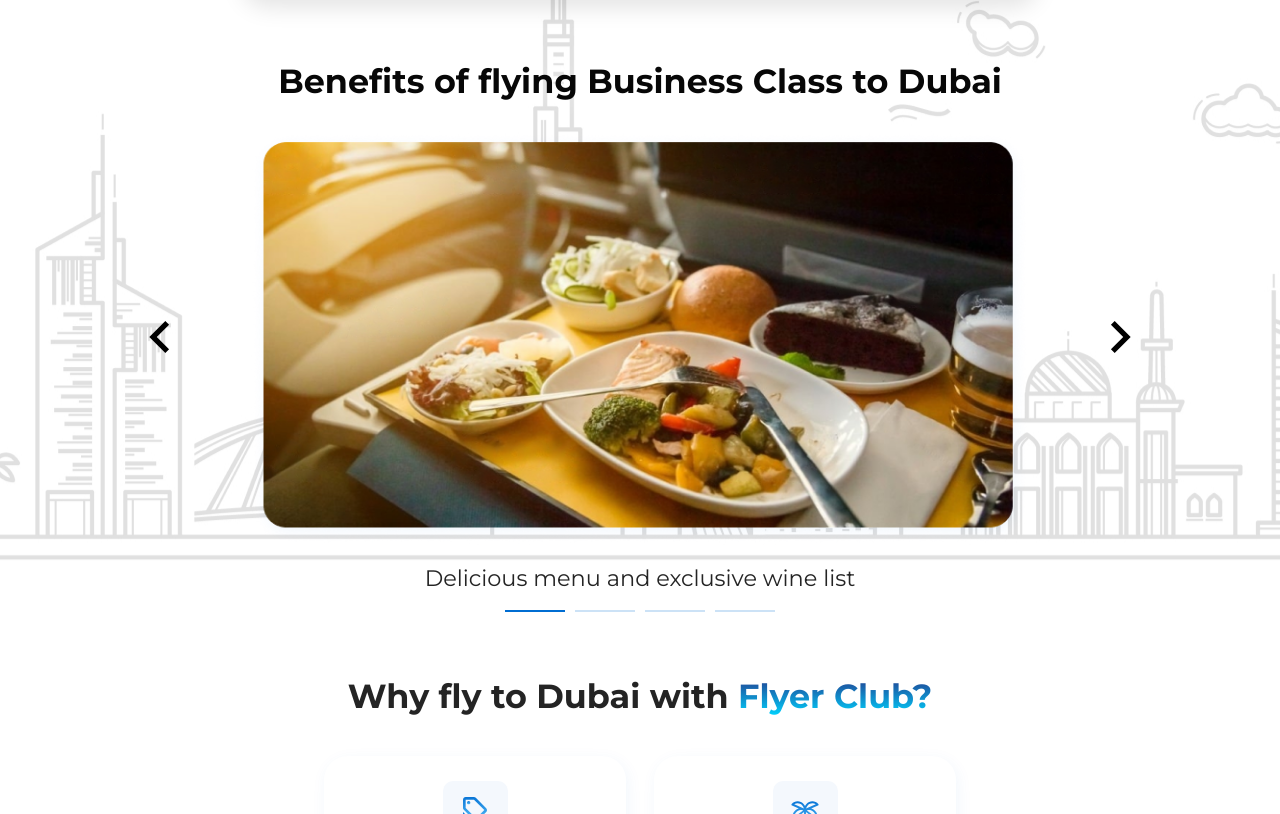
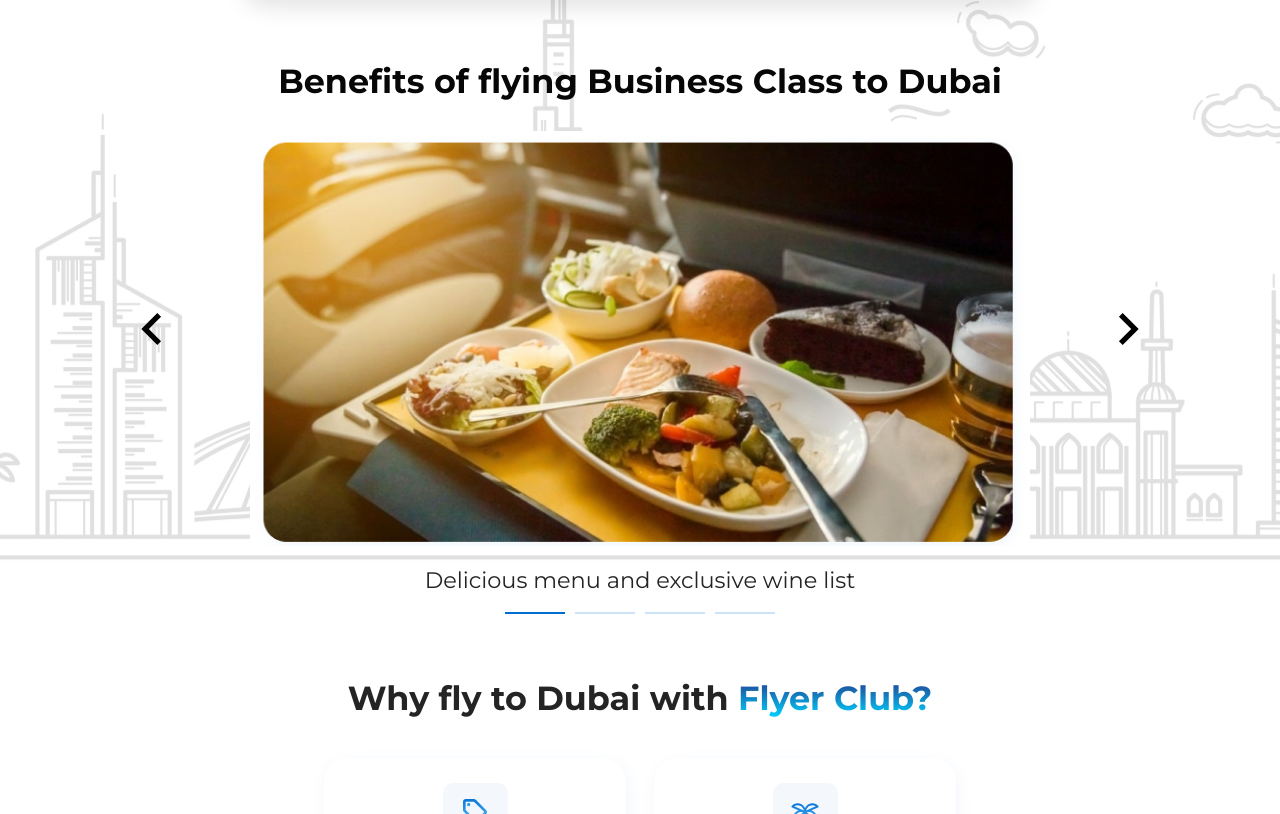
Before and after one commit to Zakhozhij/flights, a website built with webpack: page src/index.html in a window 1280 px wide. Shown: the part 747-1561 px from the top of the page. Built offline with nearby package versions, Linux system fonts and the light colour scheme.

Commit message:
Flights 3

```diff
--- a/src/css/slider.css
+++ b/src/css/slider.css
@@ -29,17 +29,16 @@
 	width: 100%;
 }
 .slider_slides_block {
+	position: relative;
 	display: flex;
-	flex-direction: row;
+	flex-direction: column;
 	align-items: center;
-	justify-content: space-between;
 	padding: 0px;
-	width:80%;
-
+	width: 100%;
 }
 
 .slider_slides_image {
-	max-width:780px;
+	max-width: 780px;
 
 	width: 100%;
 	max-height: 415px;
@@ -48,18 +47,27 @@
 
 .offer__slide {
 	display: flex;
-    justify-content: center;
-
+	justify-content: center;
 }
-.offer__slider-wrapper{
+.offer__slider-wrapper {
 	width: 100%;
 }
 
-.slider_slides_prev_arrow {
+.swiper-button{
+	position: absolute;
+	display: flex;
+	top:41%;
+	transform: translateY(-50%);
+	z-index: 1;
+}
+
+.swiper-button-prev {
+	left:0;
 	padding: 0;
 	cursor: pointer;
 }
-.slider_slides_next_arrow {
+.swiper-button-next {
+	right:0;
 	padding: 0;
 	cursor: pointer;
 }
@@ -68,6 +76,7 @@
 	font-weight: 400;
 	font-size: 24px;
 	color: #242424;
+
 }
 .slider_points {
 	display: flex;
@@ -86,24 +95,65 @@
 .slider_points_item_active {
 	background: #006dd2;
 }
-@media (max-width: 768px) {
-	.slider_slides {
-		gap: 9px;
-	}
+.swiper {
+	width: 100%;
+	height: 100%;
+	max-width: 780px;
+	max-height: 415px;
 }
 
+.swiper-slide {
+	text-align: center;
+	font-size: 18px;
+	background: #fff;
+	display: flex;
+	justify-content: center;
+	align-items: center;
+}
+
+.swiper-slide img {
+	display: block;
+	width: 100%;
+	height: 100%;
+	object-fit: cover;
+
+}
+
+.swiper {
+	margin-left: auto;
+	margin-right: auto;
+}
+.swiper-pagination{
+	position: absolute;
+}
+.slider_info{
+	display: flex;
+	flex-direction: column;
+	justify-content: center;
+	align-items:center;
+	gap:18px;
+	margin-top: 20px;
+}
+
+
 @media (max-width: 576px) {
-	.slider_slides_arrow{
-		width:30px;
+	.slider_slides_arrow {
+		width: 30px;
+	}
+	.slider_info{
+		display: flex;
+		flex-direction: column-reverse;
+		justify-content: center;
+		align-items:center;
+	}
+	.swiper-button {
+		top: 97%;
 	}
 
 }
 @media (min-width: 200px) and (max-width: 1440px) {
 	.slider {
 		width: calc(100% + (82.87 - 100) * ((100vw - 400px) / (1440 - 400)));
-	}
-	.slider_slides_block{
-		width: calc(100% + (80 - 100) * ((100vw - 400px) / (1440 - 400)));
 	}
 	.slider_title {
 		font-size: calc(16px + (36 - 16) * ((100vw - 200px) / (1440 - 200)));
--- a/src/css/style.css
+++ b/src/css/style.css
@@ -8,6 +8,7 @@ html {
 }
 
 .container {
+  display: block;
   margin: 0 auto;
   max-width: 1400px;
   width: 100%;
@@ -78,4 +79,7 @@ html {
   .info_block{
     gap: 30px;
   }
+  .city_img {
+    top: 379.41px;
+  }
 }
--- a/src/index.html
+++ b/src/index.html
@@ -138,59 +138,64 @@
 					<h2 class="slider_title">Benefits of flying Business Class to Dubai</h2>
 					<div class="slider_slides">
 						<div class="slider_slides_block">
-							<div class="slider_slides_prev_arrow">
-								<img
-									src="assets/images/material-symbols_chevron-left.svg"
-									class="slider_slides_arrow"
-									alt="left arrow"
-								/>
-							</div>
-							<div class="offer__slider-wrapper">
-								<div class="offer_slider-inner">
-									<div class="offer__slide">
+							<div class="swiper mySwiper">
+								<div class="swiper-wrapper">
+									<div class="swiper-slide">
 										<img
-											class="slider_slides_image"
 											src="assets/images/istockphoto-1049248354-1024x1024-transformed.png"
 											alt="coffee"
 										/>
 									</div>
-									<div class="offer__slide">
+									<div class="swiper-slide">
 										<img
-											class="slider_slides_image"
-											src="assets/images/istockphoto-1177037281-1024x1024-transformed.jpg"
-											alt="plane"
-										/>
-									</div>
-									<div class="offer__slide">
-										<img
-											class="slider_slides_image"
 											src="assets/images/istockphoto-1049248354-1024x1024-transformed.png"
 											alt="coffee"
 										/>
 									</div>
-									<div class="offer__slide">
+									<div class="swiper-slide">
 										<img
-											class="slider_slides_image"
-											src="assets/images/istockphoto-1177037281-1024x1024-transformed.jpg"
-											alt="plane"
+											src="assets/images/istockphoto-1049248354-1024x1024-transformed.png"
+											alt="coffee"
+										/>
+									</div>
+									<div class="swiper-slide">
+										<img
+											src="assets/images/istockphoto-1049248354-1024x1024-transformed.png"
+											alt="coffee"
 										/>
 									</div>
 								</div>
 							</div>
-							<div class="slider_slides_next_arrow">
+							<div class="swiper-pagination"></div>
+							<div class="swiper-button-prev swiper-button">
+								<img
+									src="assets/images/material-symbols_chevron-left.svg"
+									class="slider_slides_arrow"
+									alt="right arrow"
+								/>
+							</div>
+							<div class="swiper-button-next swiper-button">
 								<img
 									src="assets/images/material-symbols_chevron-right.svg"
 									class="slider_slides_arrow"
 									alt="right arrow"
 								/>
 							</div>
-						</div>
-						<div class="slider_menu">Delicious menu and exclusive wine list</div>
-						<div class="slider_points">
-							<span class="slider_points_item" data-slide-to="1">
-								</span
-							><span class="slider_points_item"  data-slide-to="2"></span><span class="slider_points_item"  data-slide-to="3"></span
-							><span class="slider_points_item"  data-slide-to="4"></span>
+							<div class="slider_info">
+								<div class="slider_menu">
+									<span class="slider_text_item" data-text-slide-to="1"
+										>Delicious menu and exclusive wine list</span
+									><span class="slider_text_item" data-text-slide-to="2">Second slide</span
+									><span class="slider_text_item" data-text-slide-to="3">Third slide</span
+									><span class="slider_text_item" data-text-slide-to="4">Four slide</span>
+								</div>
+								<div class="slider_points">
+									<span class="slider_points_item" data-slide-to="1"> </span
+									><span class="slider_points_item" data-slide-to="2"></span
+									><span class="slider_points_item" data-slide-to="3"></span
+									><span class="slider_points_item" data-slide-to="4"></span>
+								</div>
+							</div>
 						</div>
 					</div>
 				</section>
--- a/src/js/index.js
+++ b/src/js/index.js
@@ -7,17 +7,32 @@ import "../css/advantages.css";
 import "../css/howItWorks.css";
 import "../css/flights.css";
 import "../css/footer.css";
+import Swiper from "swiper";
+import "swiper/css";
+let swiper;
+const slides_points = document.querySelectorAll(".slider_points_item");
+const slides_text = document.querySelectorAll(".slider_text_item");
 window.addEventListener("load", () => {
-    slider({
-		container: ".slider_slides_block",
-		slide: ".offer__slide",
-		nexArrow: ".slider_slides_next_arrow",
-		prevArrow: ".slider_slides_prev_arrow",
-		wrapper: ".offer__slider-wrapper",
-		field: ".offer_slider-inner",
+	swiper = new Swiper(".mySwiper", {
+		initialSlide: 0,
+		slidesPerView: 1,
+		spaceBetween: 0,
 	});
+	swiper.on("slideChange", () => {
+		setActiveSlideText();
+		setActivePagination();
+	});
+	setActiveSlideText();
+	setActivePagination();
 	getOffset();
+});
 
+document.querySelector(".swiper-button-next").addEventListener(`click`, () => {
+	swiper.slideNext();
+});
+
+document.querySelector(".swiper-button-prev").addEventListener(`click`, () => {
+	swiper.slidePrev();
 });
 
 window.addEventListener(
@@ -35,73 +50,20 @@ function getOffset() {
 	document.querySelector(".footer").style.display = "block";
 }
 
-function slider({ container, slide, nexArrow, prevArrow, wrapper, field }) {
-	const prev = document.querySelector(prevArrow),
-		next = document.querySelector(nexArrow),
-		slides = document.querySelectorAll(slide),
-		slidesWrapper = document.querySelector(wrapper),
-		slidesField = document.querySelector(field),
-		width = window.getComputedStyle(slidesWrapper).width,
-		slider = document.querySelector(container);
+//Pagination slides settings
 
-	let slideIndex = 1;
-	let offset = 0;
+slides_points.forEach((slide) => {
+	slide.addEventListener("click", async (e) => {
+		const slideTo = e.target.getAttribute("data-slide-to");
+		swiper.slideTo(slideTo - 1);
+	});
+});
 
-	slidesField.style.width = 100 * slides.length + "%";
-	slidesField.style.display = "flex";
-	slidesField.style.transition = "0.5s all";
-	slidesWrapper.style.overflow = "hidden";
-	slides.forEach((slide) => {
-		slide.style.width = width;
-	});
-
-	slider.style.position = "relative";
-
-	let dots = document.querySelectorAll(".slider_points_item");
-
-	next.addEventListener("click", () => {
-		if (offset == +width.slice(0, width.length - 2) * (slides.length - 1)) {
-			offset = 0;
-		} else {
-			offset += +width.slice(0, width.length - 2);
-		}
-		slidesField.style.transform = `translateX(-${offset}px)`;
-		showSlides(++slideIndex);
-	});
-
-	prev.addEventListener("click", () => {
-		if (offset == 0) {
-			offset = +width.slice(0, width.length - 2) * (slides.length - 1);
-		} else {
-			offset -= +width.slice(0, width.length - 2);
-		}
-		slidesField.style.transform = `translateX(-${offset}px)`;
-		showSlides(--slideIndex);
-	});
-
-	showSlides(slideIndex);
-
-	function showSlides(i) {
-		if (i > slides.length) {
-			slideIndex = 1;
-		}
-
-		if (i < 1) {
-			slideIndex = slides.length;
-		}
-
-		dots.forEach((dot) => (dot.style.background = "#006dd233"));
-		dots[slideIndex - 1].style.background = "#006dd2";
-	}
-
-	dots.forEach((dot) => {
-		dot.addEventListener("click", (e) => {
-			const slideTo = e.target.getAttribute("data-slide-to");
-			slideIndex = slideTo;
-
-			offset = +width.slice(0, width.length - 2) * (slideTo - 1);
-			slidesField.style.transform = `translateX(-${offset}px)`;
-			showSlides(slideIndex);
-		});
-	});
+function setActiveSlideText() {
+	slides_text.forEach((slide) => (slide.style.display = "none"));
+	slides_text[swiper.activeIndex].style.display = "block";
 }
+function setActivePagination() {
+	slides_points.forEach((slide) => (slide.style.background = "#006dd233"));
+	slides_points[swiper.activeIndex].style.background = "#006dd2";
+}
```
